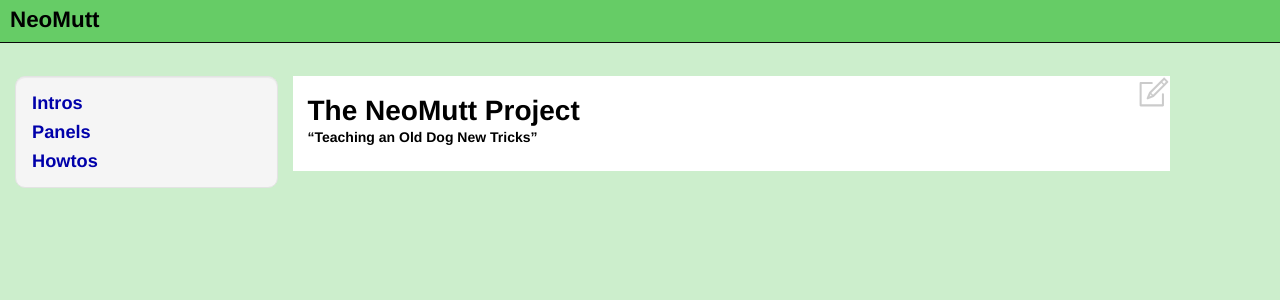
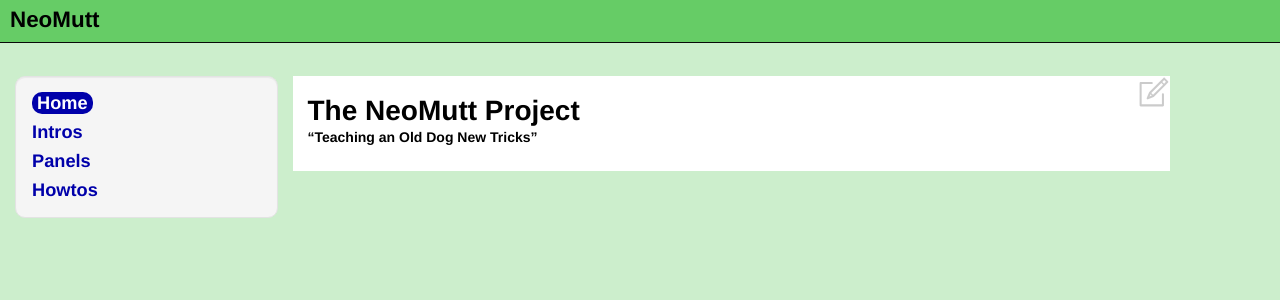
Before and after one commit to neomutt/test-doc, a Jekyll site: the page built from index.md, in a window 1280 px wide. Shown: the top 300 px of the page. Built offline with Jekyll 4.4.1, drawn with Linux system fonts in a browser that asks for light colours.

Commit message:
add home link

```diff
--- /dev/null
+++ b/_includes/home-menu.html
@@ -0,0 +1 @@
+<h1><a {% if page.url == '/' %} class="current" {% endif %} href="{{ site.baseurl }}/">Home</a></h1>
--- a/_layouts/concertina.html
+++ b/_layouts/concertina.html
@@ -4,6 +4,7 @@
     <div class="row">
         <div class="col-md-3 hidden-xs">
             <div class="sidebar well">
+                {% include home-menu.html %}
                 {% include intro-menu.html %}
                 {% include panel-menu.html %}
                 {% include howto-menu.html %}
```
